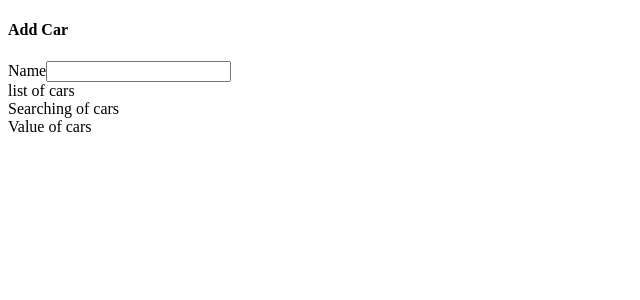
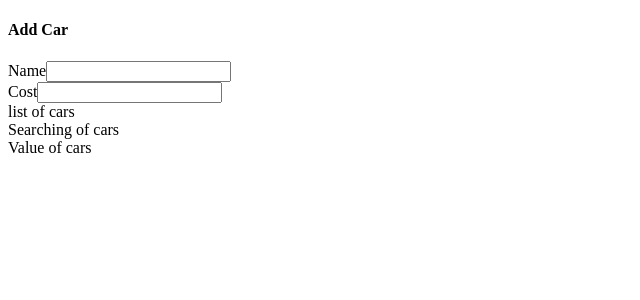
Before and after one commit to PedroMarMol/cars-project, a React (Create React App) app: page / in a window 1280 px wide. Shown: the top 300 px of the page, without its empty margins (0-640 px from the left). Built offline with nearby package versions, Linux system fonts and the light colour scheme.

Commit message:
recieve cost

```diff
--- a/src/components/CarForm.js
+++ b/src/components/CarForm.js
@@ -1,14 +1,22 @@
 import { useDispatch, useSelector } from "react-redux";
-import { changeName } from '../store';
+import { changeName, changeCost } from '../store';
 
 function CarForm() {
     const dispatch = useDispatch();
-    const name = useSelector((state) => {
-        return state.form.name;
+    const { name, cost } = useSelector((state) => {
+        return {
+            name: state.form.name,
+            cost: state.form.cost
+        };
     });
 
     const handleNameChange = (event) => {
         dispatch(changeName(event.target.value));
+    };
+
+    const handleCostChange = (event) => {
+        const carCost = parseInt(event.target.value) || 0;
+        dispatch(changeCost(carCost));
     };
 
     return (
@@ -16,12 +24,21 @@
         <h4 className="subtitle is-3">Add Car</h4>
         <form>
             <div className="field-group">
-                <div className="field">
+            <div className="field">
                     <label className="label">Name</label>
                     <input
                         className="input is-expanded"
                         value={name}
                         onChange={handleNameChange}
+                        />
+                </div>
+                <div className="field">
+                    <label className="label">Cost</label>
+                    <input
+                        className="input is-expanded"
+                        value={cost || ''}
+                        onChange={handleCostChange}
+                        type='number'
                         />
                 </div>
             </div>
```
